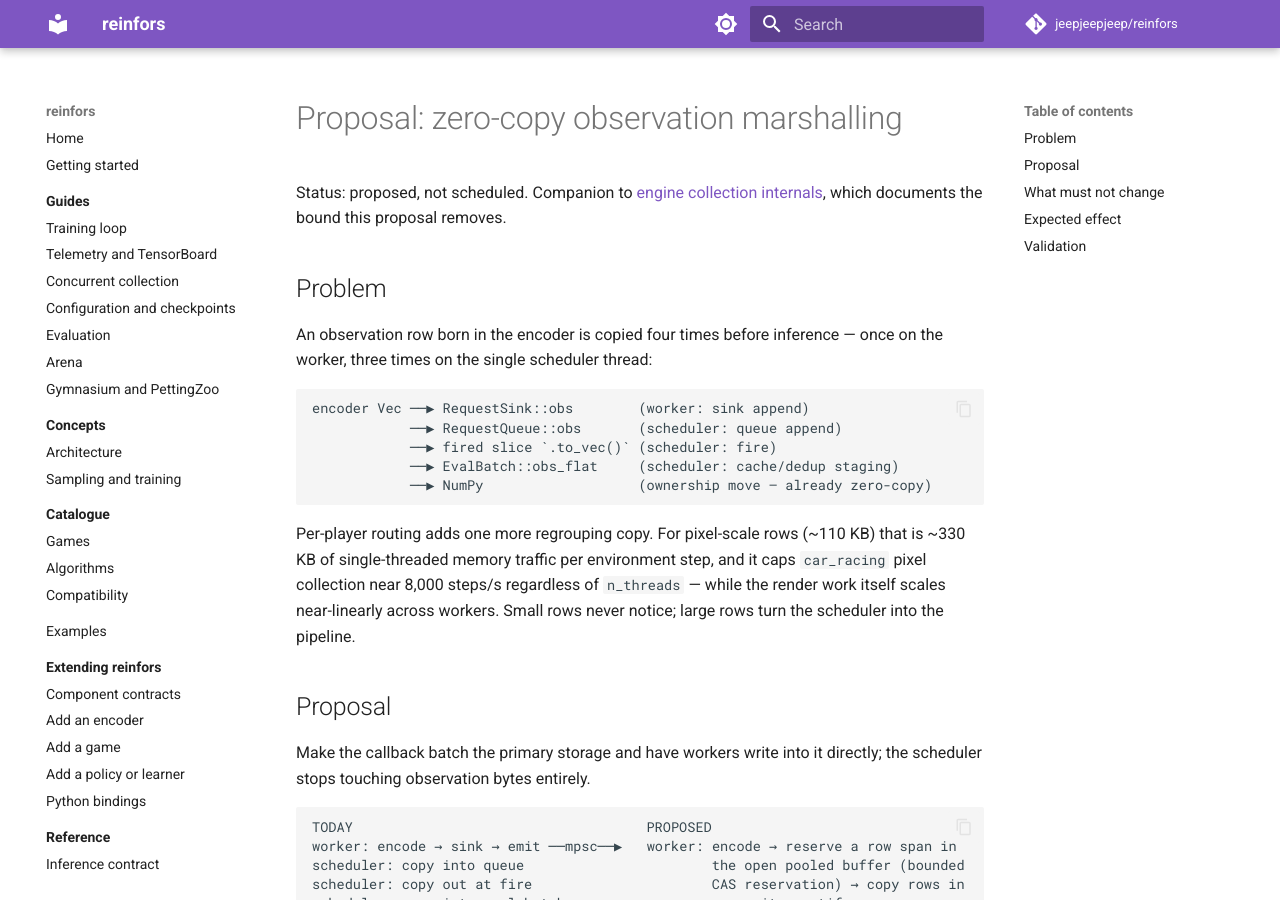
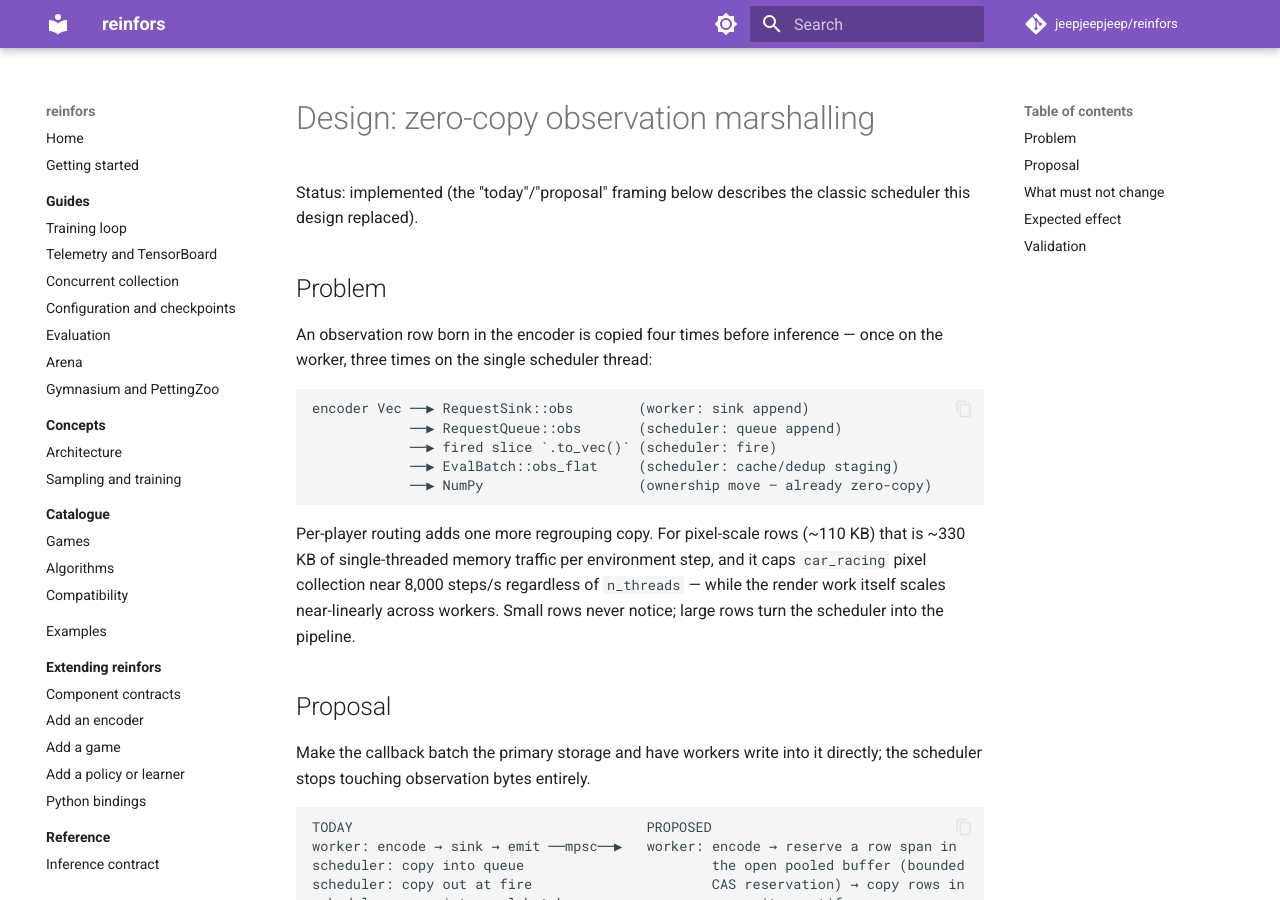
Before and after one commit to jeepjeepjeep/reinfors, an MkDocs documentation site: the page built from docs/development/scheduler-zero-copy.md, in a window 1280 px wide and 900 px high. Built offline with MkDocs 1.6.1 and Material for MkDocs 9.7.7, drawn with Linux system fonts in a browser that asks for light colours; comment, search, counter and statistics services are not loaded.

Commit message:
scheduler doc: implemented status, drop link into the unmerged docs PR

```diff
--- a/docs/development/scheduler-zero-copy.md
+++ b/docs/development/scheduler-zero-copy.md
@@ -1,8 +1,7 @@
-# Proposal: zero-copy observation marshalling
+# Design: zero-copy observation marshalling
 
-Status: proposed, not scheduled. Companion to
-[engine collection internals](../concepts/engine-collection.md), which documents the
-bound this proposal removes.
+Status: implemented (the "today"/"proposal" framing below describes the classic
+scheduler this design replaced).
 
 ## Problem
 
```
